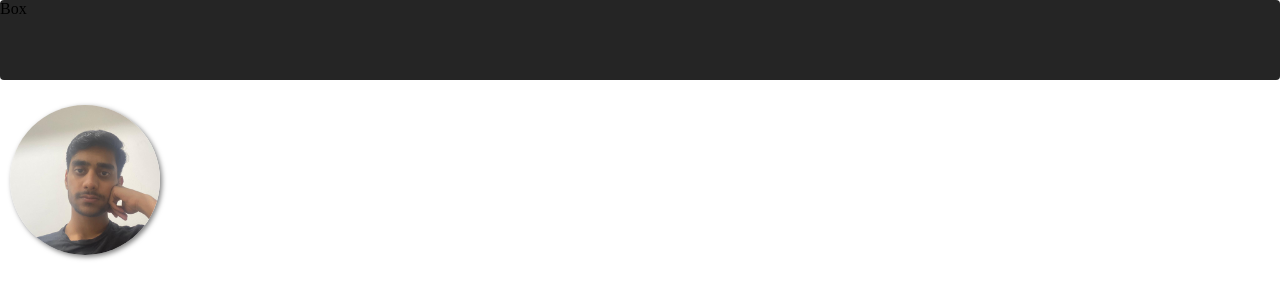
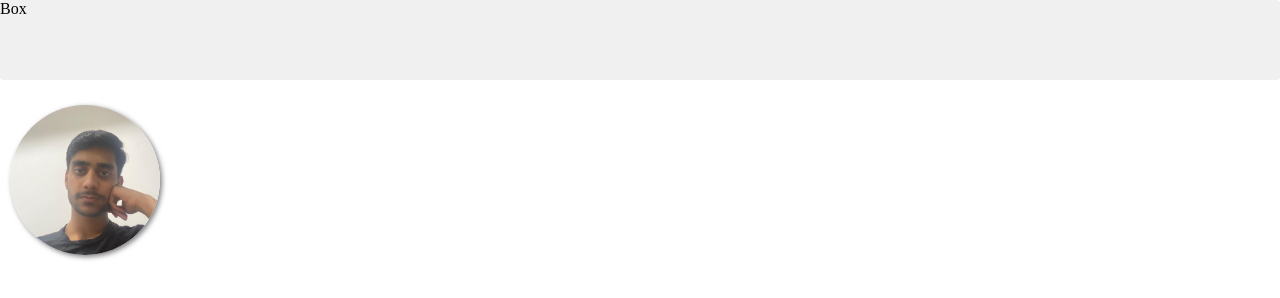
Before and after one commit to GZEJK/Notion-Embed, a plain HTML site: page index.html in a window 1280 px wide. Drawn offline with Linux system fonts and the light colour scheme.

Commit message:
Update index.html

```diff
--- a/index.html
+++ b/index.html
@@ -14,7 +14,7 @@
         .box{
             border-radius: 4px;
             height: 10vh;
-            background-color: #252525;
+            background-color: #F0F0F0;
         }
 
         .pfp{
```
